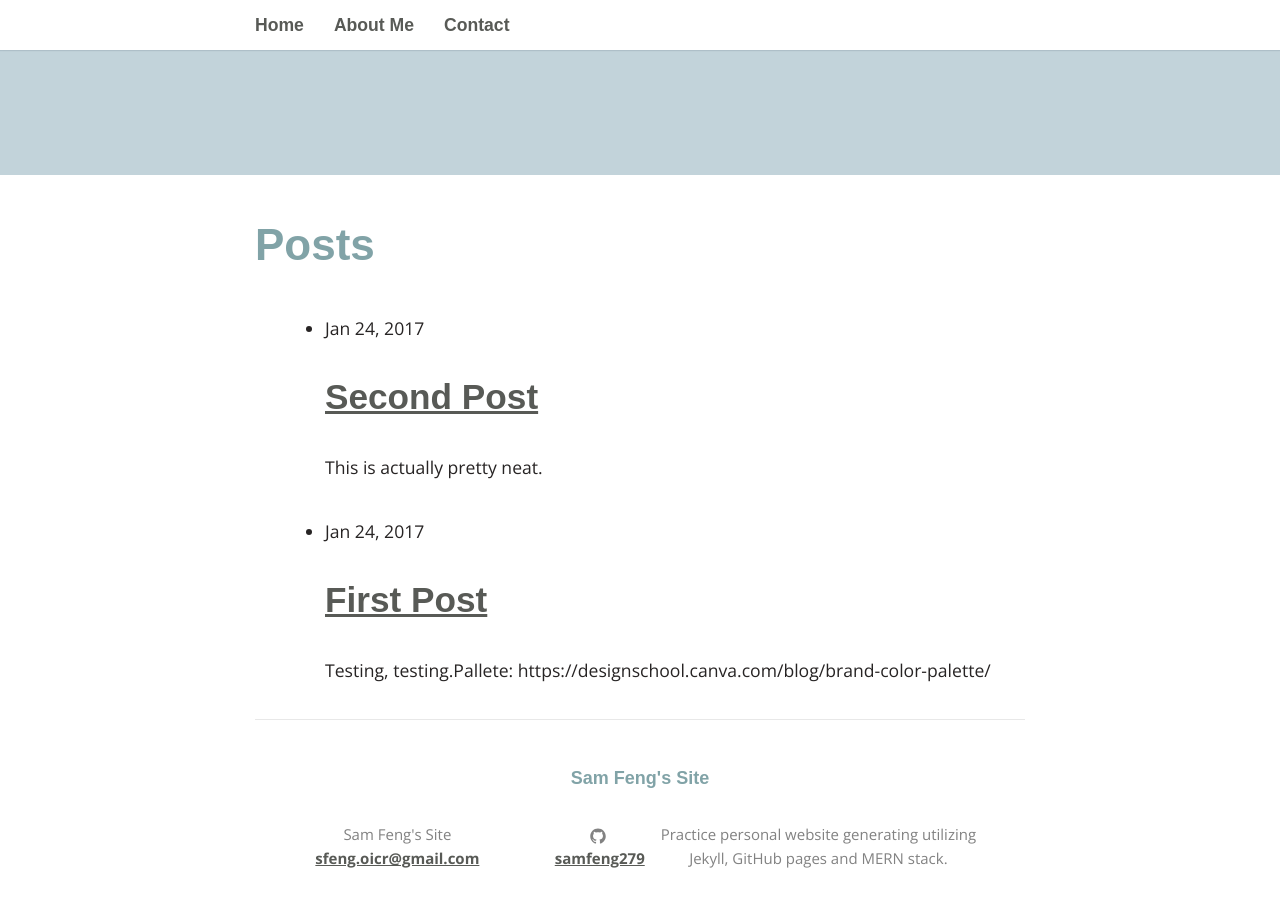
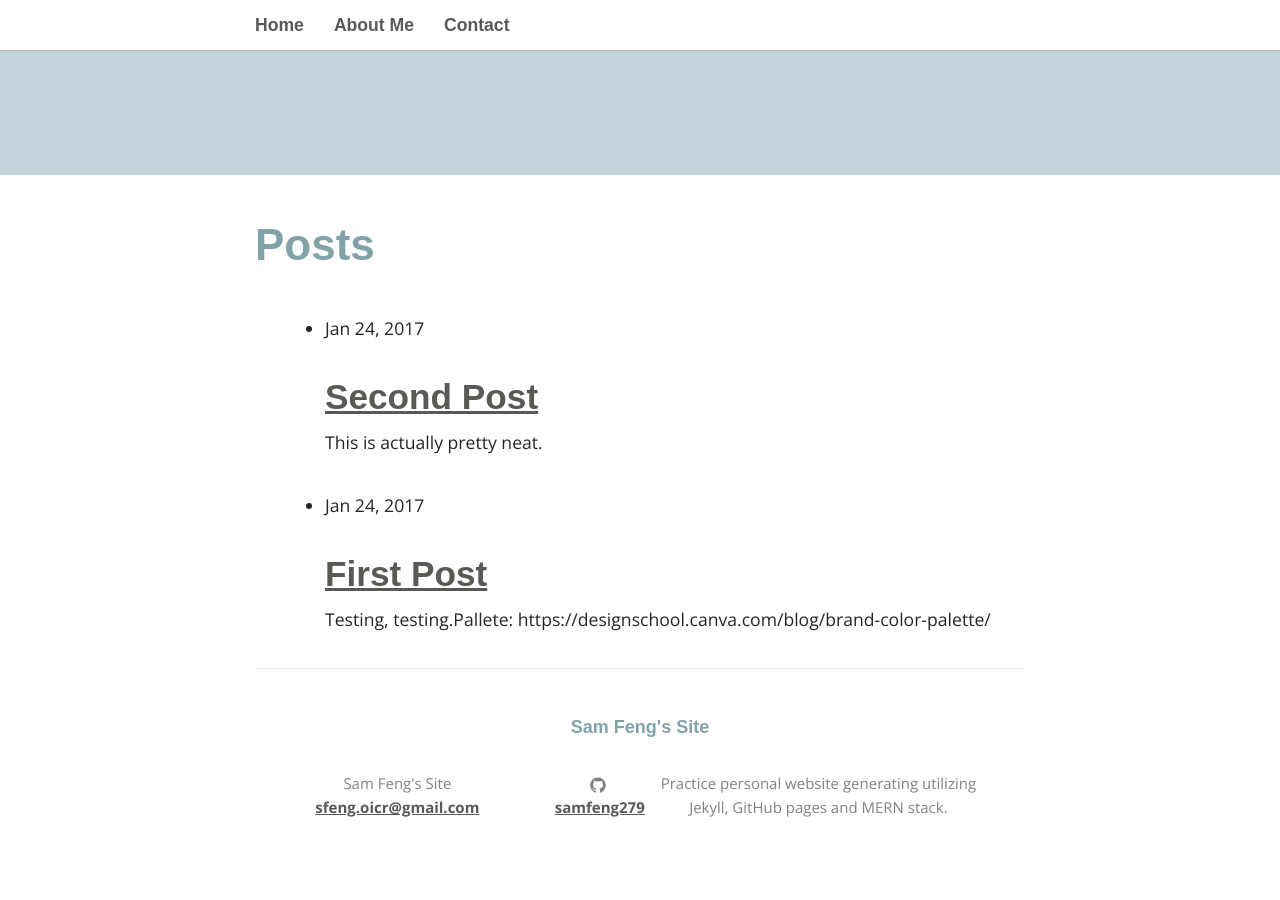
Before and after one commit to samfeng279/samfeng279.github.io, a Jekyll site: the page built from index.html, in a window 1280 px wide and 900 px high, scrolled down 325 px. Built offline with Jekyll 4.4.1, drawn with Linux system fonts in a browser that asks for light colours; some web fonts are replaced; after the commit the page ends 1174 px from its top, so only the background shows below that.

Commit message:
Update _layout.scss

```diff
--- a/_sass/_layout.scss
+++ b/_sass/_layout.scss
@@ -25,13 +25,14 @@ h1 {
 }
 h2 {
 	font-size: 2em;
+	-webkit-margin-after: 0.1em;
 }
 headline {
-	    display: block;
-	    -webkit-margin-before: 0em;
-	    -webkit-margin-after: 2em;
-	    -webkit-margin-start: 0px;
-	    -webkit-margin-end: 15px;
+	display: block;
+	-webkit-margin-before: 0em;
+	-webkit-margin-after: 2em;
+	-webkit-margin-start: 0px;
+	-webkit-margin-end: 15px;
 }
 a,
 a:visited {
```
